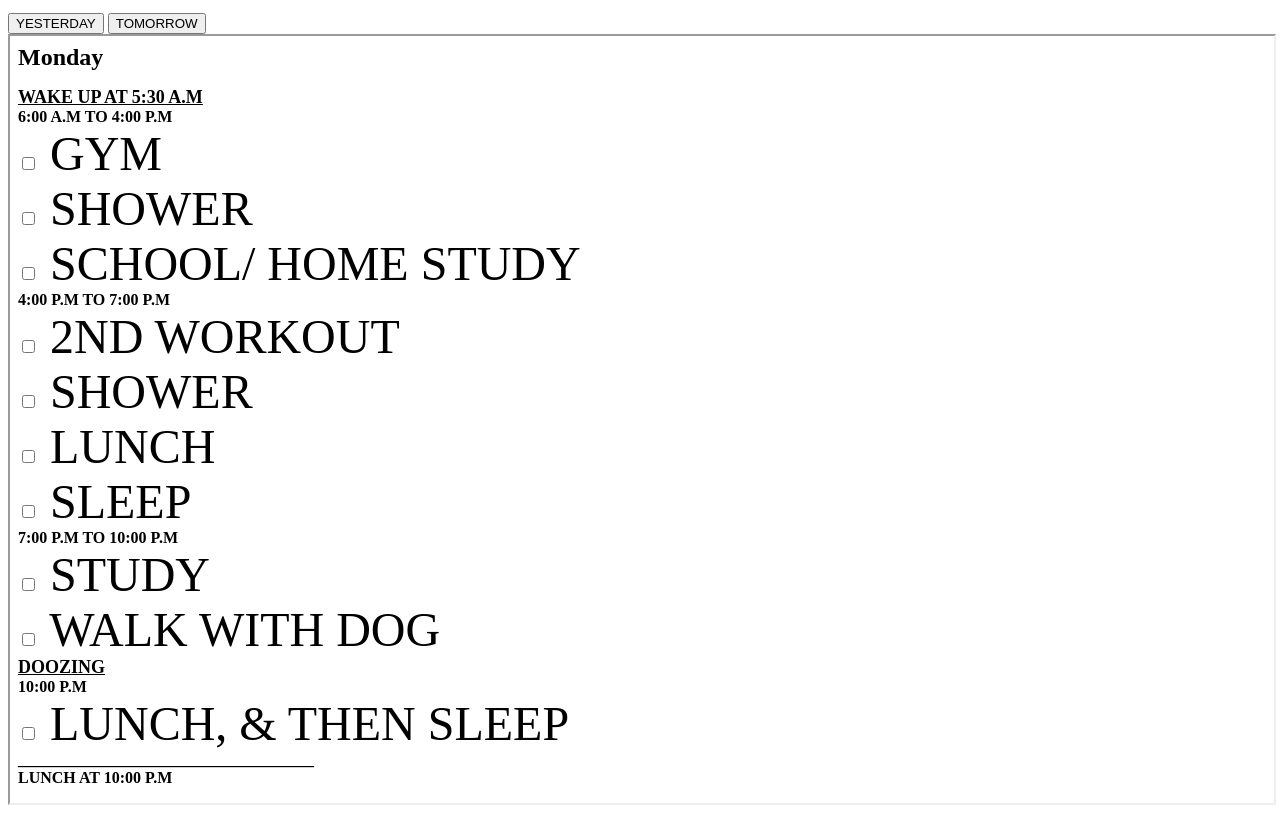
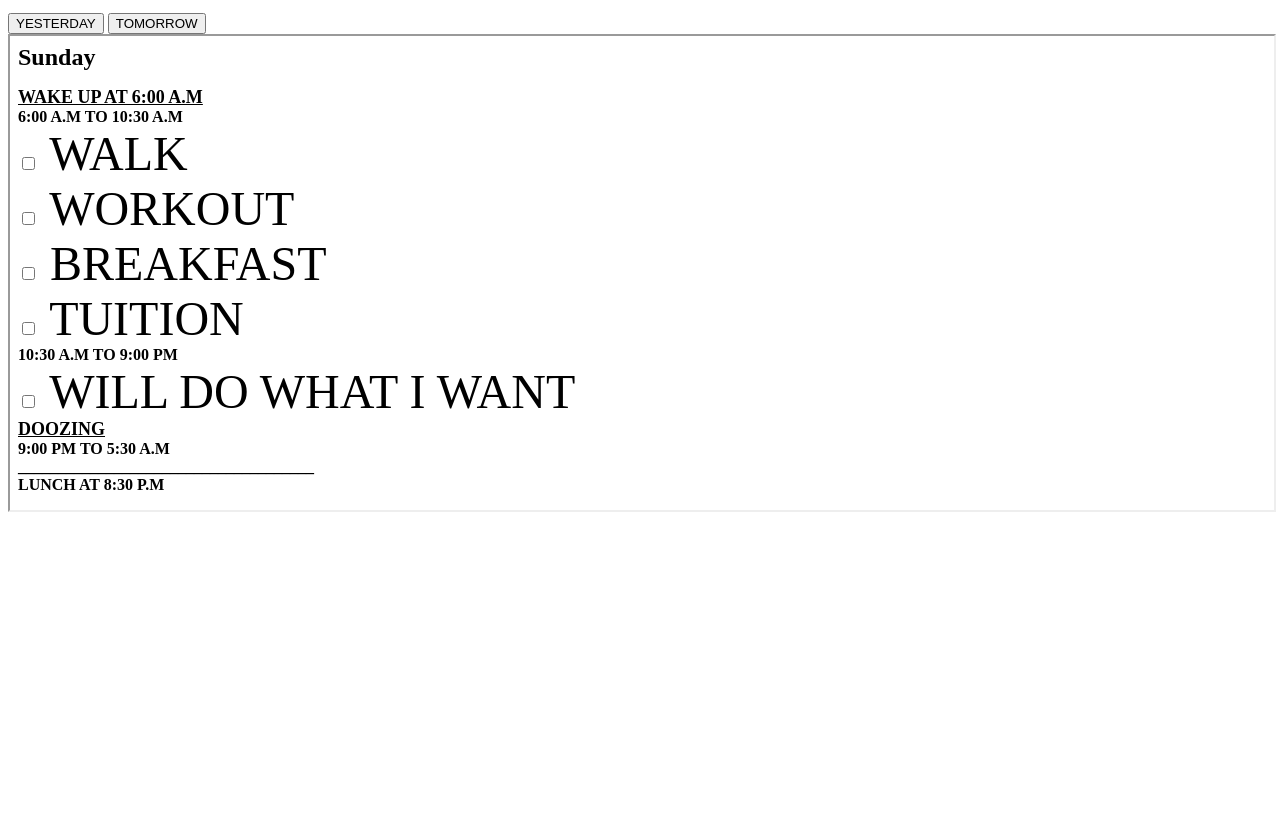
Before and after one commit to ssjb-kakarot/75HARD, a plain HTML site: page index.html in a window 1280 px wide. Shown: the part 46-863 px from the top of the page. After the commit the page ends 800 px from the top, so only its background shows below. Drawn offline with Linux system fonts and the light colour scheme.

Commit message:
Update index.html

```diff
--- a/index.html
+++ b/index.html
@@ -60,8 +60,8 @@
             };
         }
 
-        // Automatically load the schedule for today on page load
-        showSchedule('next'); // 'next' because it will load tomorrow's schedule
+        // Automatically load the schedule for the current day on page load
+        showSchedule('today'); // Load today's schedule by default
     </script>
 </body>
 </html>
```
